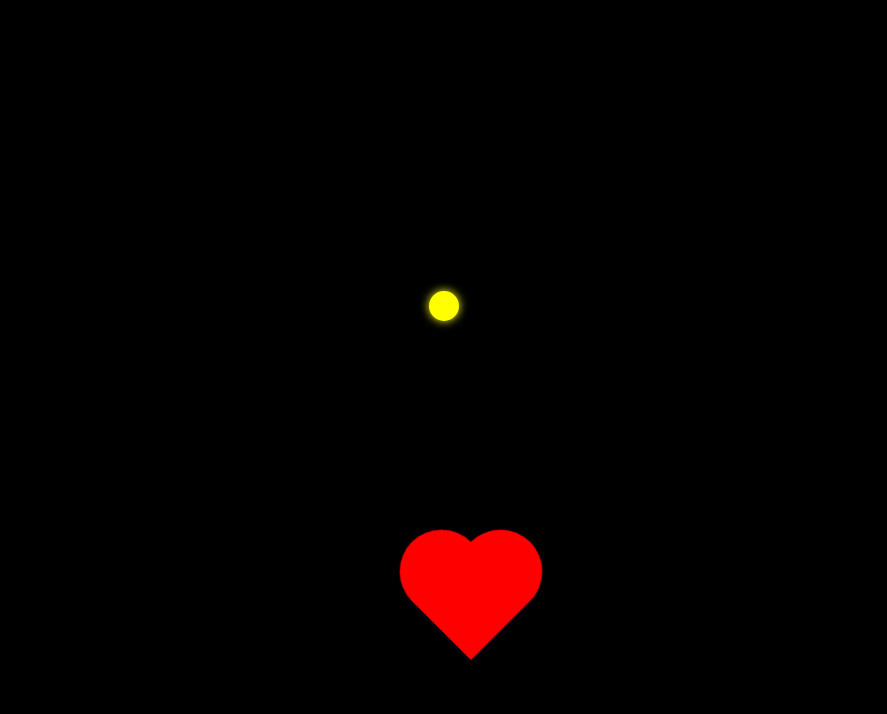
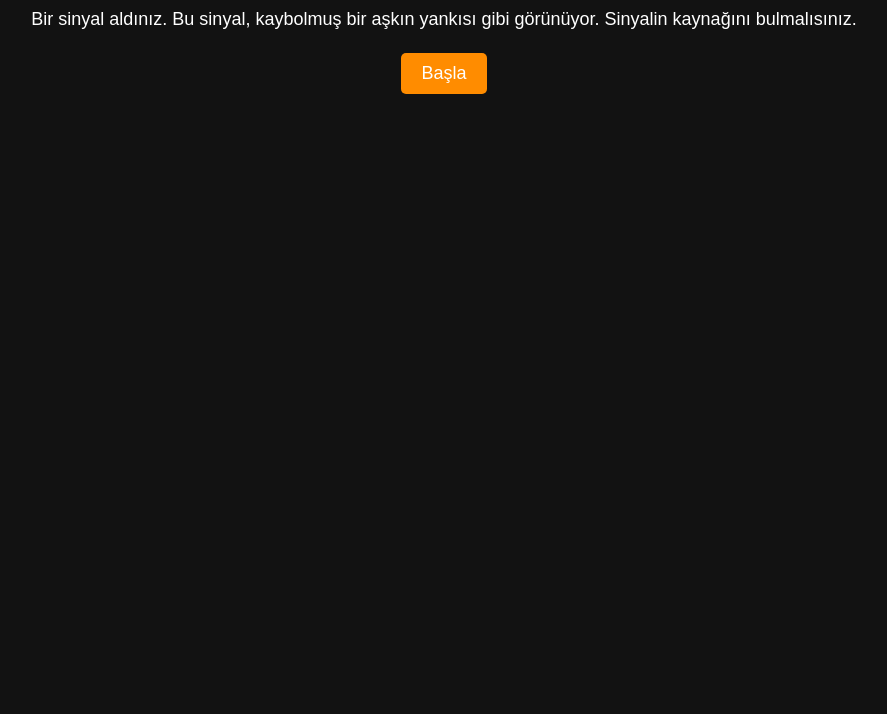
Before and after one commit to mehmetkrvar/mehmetkrvar.github.io, a plain HTML site: page index.html in a window 1280 px wide. Shown: the part 102-816 px from the top of the page, without its empty margins (196-1083 px from the left). Drawn offline with Linux system fonts and the light colour scheme.

Commit message:
Update index.html

```diff
--- a/index.html
+++ b/index.html
@@ -3,116 +3,92 @@
 <head>
     <meta charset="UTF-8">
     <meta name="viewport" content="width=device-width, initial-scale=1.0">
-    <title>Sonsuz Aşk Yolu</title>
+    <title>Galaksiler Arası Aşk Hikayesi</title>
     <style>
         body {
-            display: flex;
-            justify-content: center;
-            align-items: center;
-            height: 100vh;
-            background: black;
-            flex-direction: column;
-            overflow: hidden;
             font-family: Arial, sans-serif;
-            position: relative;
+            background-color: #121212;
+            color: white;
+            text-align: center;
+            margin: 0;
+            padding: 0;
         }
-        .netflix-heart {
-            font-size: 100px;
-            color: red;
-            animation: netflixIntro 2s ease-in-out forwards;
-            opacity: 0;
+        h1 {
+            color: #ff8c00;
         }
-        @keyframes netflixIntro {
-            0% { opacity: 0; transform: scale(0); }
-            50% { opacity: 1; transform: scale(1.5); }
-            100% { transform: scale(1); }
+        #game-container {
+            margin-top: 50px;
         }
-        .game-container {
+        #intro p, #story {
+            font-size: 18px;
+            line-height: 1.5;
+            margin-bottom: 20px;
+        }
+        button {
+            padding: 10px 20px;
+            font-size: 18px;
+            cursor: pointer;
+            border: none;
+            background-color: #ff8c00;
+            color: white;
+            border-radius: 5px;
+            transition: background-color 0.3s;
+        }
+        button:hover {
+            background-color: #ff5722;
+        }
+        #game-screen {
             display: none;
-            position: relative;
-            width: 100vw;
-            height: 100vh;
-        }
-        .star {
-            width: 30px;
-            height: 30px;
-            background: yellow;
-            position: absolute;
-            top: 50%;
-            left: 50%;
-            transform: translate(-50%, -50%);
-            border-radius: 50%;
-            box-shadow: 0 0 10px yellow;
-            transition: transform 0.1s;
-        }
-        .heart-goal {
-            width: 80px;
-            height: 80px;
-            background: red;
-            position: absolute;
-            transform: rotate(-45deg);
-            animation: pulse 1.5s infinite alternate;
-        }
-        .heart-goal:before, .heart-goal:after {
-            content: '';
-            width: 80px;
-            height: 80px;
-            background: red;
-            border-radius: 50%;
-            position: absolute;
-        }
-        .heart-goal:before {
-            top: -40px;
-            left: 0;
-        }
-        .heart-goal:after {
-            left: 40px;
-            top: 0;
-        }
-        @keyframes pulse {
-            0% { transform: scale(1) rotate(-45deg); }
-            100% { transform: scale(1.1) rotate(-45deg); }
-        }
-        .message {
-            font-size: 24px;
-            font-weight: bold;
-            color: white;
-            opacity: 0;
-            transition: opacity 1s, transform 1s;
-            margin-top: 20px;
-            position: absolute;
-            top: 10%;
         }
     </style>
 </head>
 <body>
-    <div class="netflix-heart">❤️</div>
-    <div class="game-container">
-        <div class="star" id="star"></div>
-        <div class="heart-goal" id="heartGoal"></div>
+
+<div id="game-container">
+    <h1>Galaksiler Arası Aşk Hikayesi</h1>
+    <div id="intro">
+        <p>Bir sinyal aldınız. Bu sinyal, kaybolmuş bir aşkın yankısı gibi görünüyor. Sinyalin kaynağını bulmalısınız.</p>
+        <button id="start-btn">Başla</button>
     </div>
-    <div class="message" id="resultMessage"></div>
 
-    <script>
-        setTimeout(() => {
-            document.querySelector('.netflix-heart').style.display = 'none';
-            document.querySelector('.game-container').style.display = 'block';
-        }, 2500);
+    <div id="game-screen" style="display:none;">
+        <p id="story"></p>
+        <button id="next-btn">Sonraki</button>
+    </div>
+</div>
 
-        const star = document.getElementById("star");
-        const heartGoal = document.getElementById("heartGoal");
-        heartGoal.style.top = Math.random() * (window.innerHeight - 100) + "px";
-        heartGoal.style.left = Math.random() * (window.innerWidth - 100) + "px";
+<script>
+    const startBtn = document.getElementById('start-btn');
+    const nextBtn = document.getElementById('next-btn');
+    const gameScreen = document.getElementById('game-screen');
+    const introScreen = document.getElementById('intro');
+    const storyText = document.getElementById('story');
 
-        document.addEventListener("mousemove", (e) => {
-            star.style.left = e.clientX + "px";
-            star.style.top = e.clientY + "px";
-            if (Math.abs(e.clientX - heartGoal.offsetLeft) < 50 && Math.abs(e.clientY - heartGoal.offsetTop) < 50) {
-                document.getElementById("resultMessage").innerHTML = "Tebrikler! Mehmet Karvar seni çooook seviyor! ❤️";
-                document.getElementById("resultMessage").style.opacity = "1";
-                document.getElementById("resultMessage").style.color = "#ff0";
-            }
-        });
-    </script>
+    let currentScene = 0;
+    const storyScenes = [
+        "Sinyali aldınız. Galaksiler arası bir aşkın gizemini çözmeye hazırsınız. İlk olarak, eski bir uygarlığın gezegenine gitmelisiniz.",
+        "Bu gezegende, kaybolmuş bir aşkın izlerini bulduğunuzu öğreniyorsunuz. Eski kalıntılarda bir mesaj var: 'Beni bul, kaybolmuş kalbimi.'",
+        "Mesajı çözdünüz ve bir sonraki gezegene gitmek için hazırlık yapıyorsunuz. Burada aşkın hikayesini daha da derinlemesine keşfedeceksiniz.",
+        "Yeni gezegenin atmosferi bir başka zaman diliminde. Bu gezegende aşkın izlerini bulmak zor. Ancak, kalbinizin sesini takip etmelisiniz.",
+        "Sonunda, kaybolmuş aşkın yankılarını buldunuz. Ancak, belki de gerçek aşkı bulmak için geçmişi bırakıp, geleceğe bakmanız gerekiyordur."
+    ];
+
+    startBtn.addEventListener('click', () => {
+        introScreen.style.display = 'none';
+        gameScreen.style.display = 'block';
+        storyText.textContent = storyScenes[currentScene];
+    });
+
+    nextBtn.addEventListener('click', () => {
+        currentScene++;
+        if (currentScene < storyScenes.length) {
+            storyText.textContent = storyScenes[currentScene];
+        } else {
+            storyText.textContent = "Tüm gezegenleri ziyaret ettiniz ve kaybolmuş aşkın sırrını çözebildiniz. Şimdi gerçek aşkınızı aramaya hazırsınız!";
+            nextBtn.style.display = 'none';
+        }
+    });
+</script>
+
 </body>
 </html>
```
